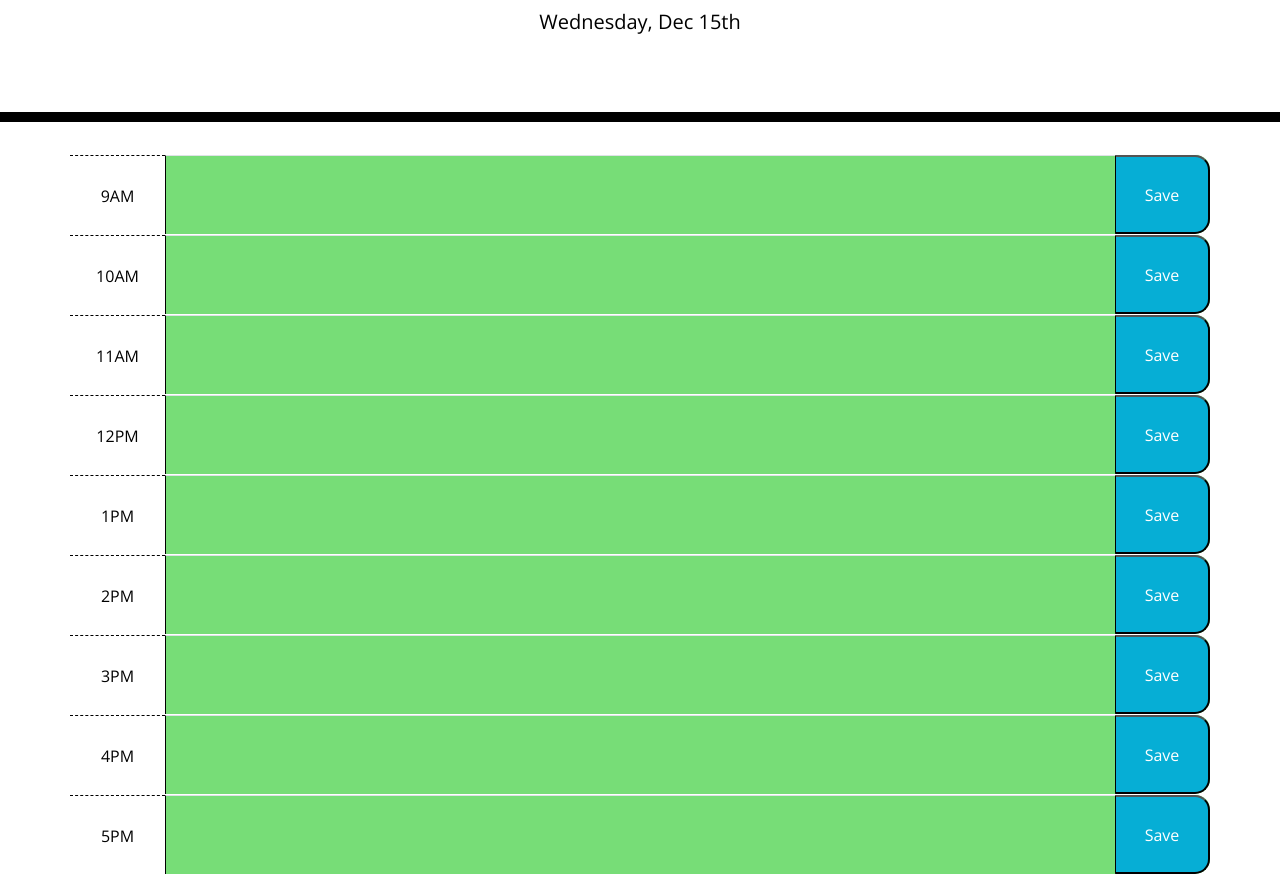
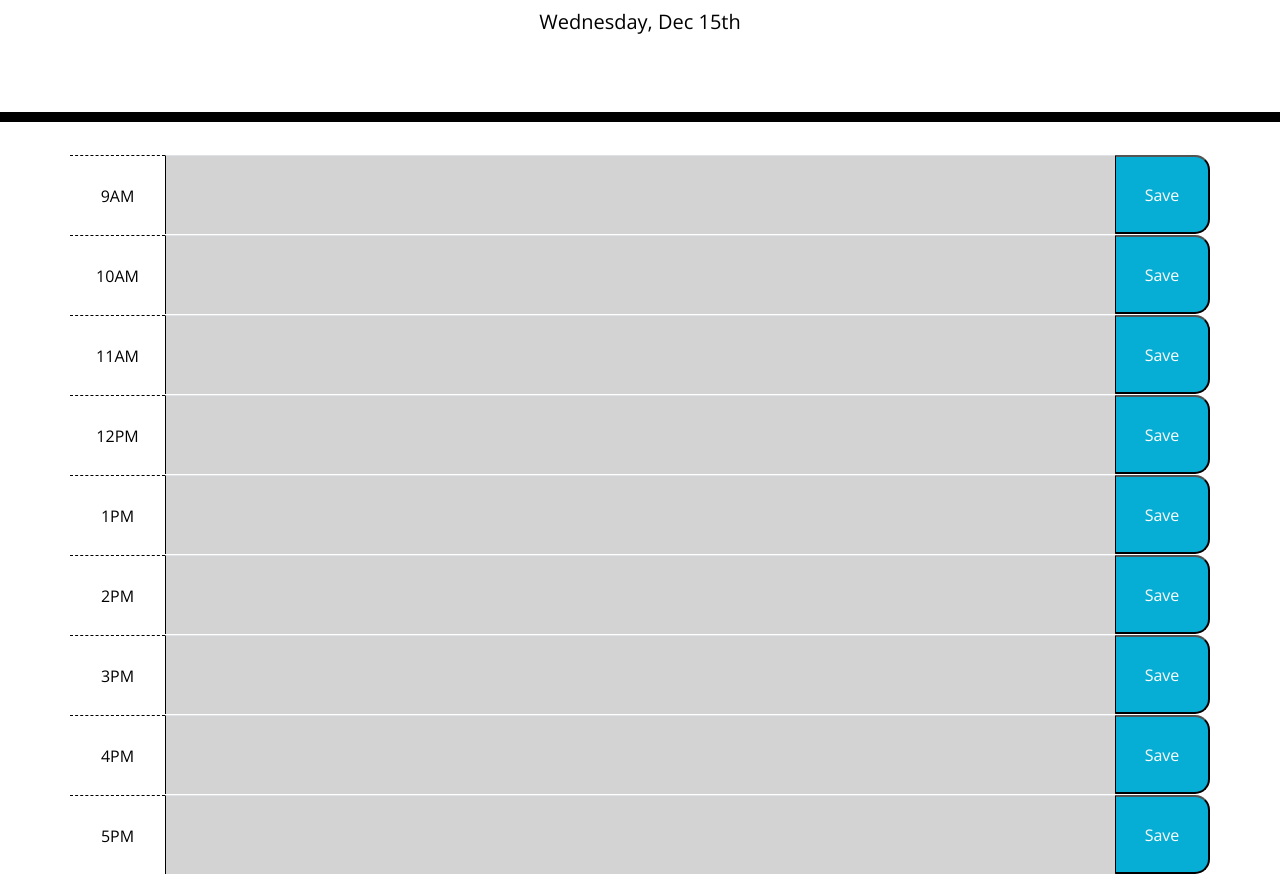
Before and after one commit to Tgarrey37/work-scheduler, a plain HTML site: page index.html in a window 1280 px wide. Shown: the part 182-1056 px from the top of the page. Drawn offline with nearby package versions, Linux system fonts and the light colour scheme.

Commit message:
fixed colors not changing for time

```diff
--- a/Assets/css/style.css
+++ b/Assets/css/style.css
@@ -69,3 +69,24 @@ textarea {
   font-size: 20px;
   transition: all 0.3s ease-in-out;
 }
+
+@media screen and (max-width: 768px), screen and (max-width: 575px) {
+  .row {
+    height: auto;
+    margin-top: 20px;
+  }
+  .hour {
+    padding-right: 17%;
+  }
+
+  .saveBtn {
+    border: 0;
+    border-radius: 0.25rem;
+    height: 50px;
+  }
+
+  textarea {
+    min-height: 85px;
+    border: 0;
+  }
+} ;
--- a/Assets/js/script.js
+++ b/Assets/js/script.js
@@ -1,17 +1,18 @@
+// This creates and shows the current date.
 var todayDate = moment().format("dddd, MMM Do");
 $("#currentDay").html(todayDate);
 
 $(document).ready(function () {
-  // saveBtn click listener
+  // Save button click function.
   $(".saveBtn").on("click", function () {
     // Get nearby values of the description in JQuery
     var text = $(this).siblings(".description").val();
     var time = $(this).parent().attr("id");
 
-    // Save text in local storage
+    // This sets local storage text.
     localStorage.setItem(time, text);
   });
-
+  // Time track function and classes.
   function timeTracker() {
     var timeNow = moment().hour();
 
@@ -33,16 +34,16 @@ $(document).ready(function () {
       }
     });
   }
-
-  $("#9am .description").val(localStorage.getItem("9am"));
-  $("#10am .description").val(localStorage.getItem("10am"));
-  $("#11am .description").val(localStorage.getItem("11am"));
-  $("#12pm .description").val(localStorage.getItem("12pm"));
-  $("#1pm .description").val(localStorage.getItem("1pm"));
-  $("#2pm .description").val(localStorage.getItem("2pm"));
-  $("#3pm .description").val(localStorage.getItem("3pm"));
-  $("#4pm .description").val(localStorage.getItem("4pm"));
-  $("#5pm .description").val(localStorage.getItem("5pm"));
+  // Getting local storage for my time slots.
+  $("#hour9 .description").val(localStorage.getItem("hour9"));
+  $("#hour10 .description").val(localStorage.getItem("hour10"));
+  $("#hour11 .description").val(localStorage.getItem("hour11"));
+  $("#hour12 .description").val(localStorage.getItem("hour12"));
+  $("#hour13 .description").val(localStorage.getItem("hour13"));
+  $("#hour14 .description").val(localStorage.getItem("hour14"));
+  $("#hour15 .description").val(localStorage.getItem("hour15"));
+  $("#hour16 .description").val(localStorage.getItem("hour16"));
+  $("#hour17 .description").val(localStorage.getItem("hour17"));
 
   timeTracker();
 });
--- a/index.html
+++ b/index.html
@@ -22,7 +22,7 @@
   <div class="container ">
     <!-- Timeblocks go here -->
 
-    <div id="9am" class="row time-block">
+    <div id="hour9" class="row time-block">
       <div class="col-md-1 hour">
         9AM
       </div>
@@ -32,7 +32,7 @@
       <button class="saveBtn col-md-1">Save</button>
     </div>
 
-    <div id="10am" class="row time-block">
+    <div id="hour10" class="row time-block">
       <div class="col-md-1 hour">
         10AM
       </div>
@@ -42,7 +42,7 @@
       <button class="saveBtn col-md-1">Save</button>
     </div>
 
-    <div id="11am" class="row time-block">
+    <div id="hour11" class="row time-block">
       <div class="col-md-1 hour">
         11AM
       </div>
@@ -52,7 +52,7 @@
       <button class="saveBtn col-md-1">Save</button>
     </div>
 
-    <div id="12pm" class="row time-block">
+    <div id="hour12" class="row time-block">
       <div class="col-md-1 hour">
         12PM
       </div>
@@ -62,7 +62,7 @@
       <button class="saveBtn col-md-1">Save</button>
     </div>
 
-    <div id="1pm" class="row time-block">
+    <div id="hour13" class="row time-block">
       <div class="col-md-1 hour">
         1PM
       </div>
@@ -72,7 +72,7 @@
       <button class="saveBtn col-md-1">Save</button>
     </div>
 
-    <div id="2pm" class="row time-block">
+    <div id="hour14" class="row time-block">
       <div class="col-md-1 hour">
         2PM
       </div>
@@ -82,7 +82,7 @@
       <button class="saveBtn col-md-1">Save</button>
     </div>
 
-    <div id="3pm" class="row time-block">
+    <div id="hour15" class="row time-block">
       <div class="col-md-1 hour">
         3PM
       </div>
@@ -92,7 +92,7 @@
       <button class="saveBtn col-md-1">Save</button>
     </div>
 
-    <div id="4pm" class="row time-block">
+    <div id="hour16" class="row time-block">
       <div class="col-md-1 hour">
         4PM
       </div>
@@ -102,7 +102,7 @@
       <button class="saveBtn col-md-1">Save</button>
     </div>
 
-    <div id="5pm" class="row time-block">
+    <div id="hour17" class="row time-block">
       <div class="col-md-1 hour">
         5PM
       </div>
```
